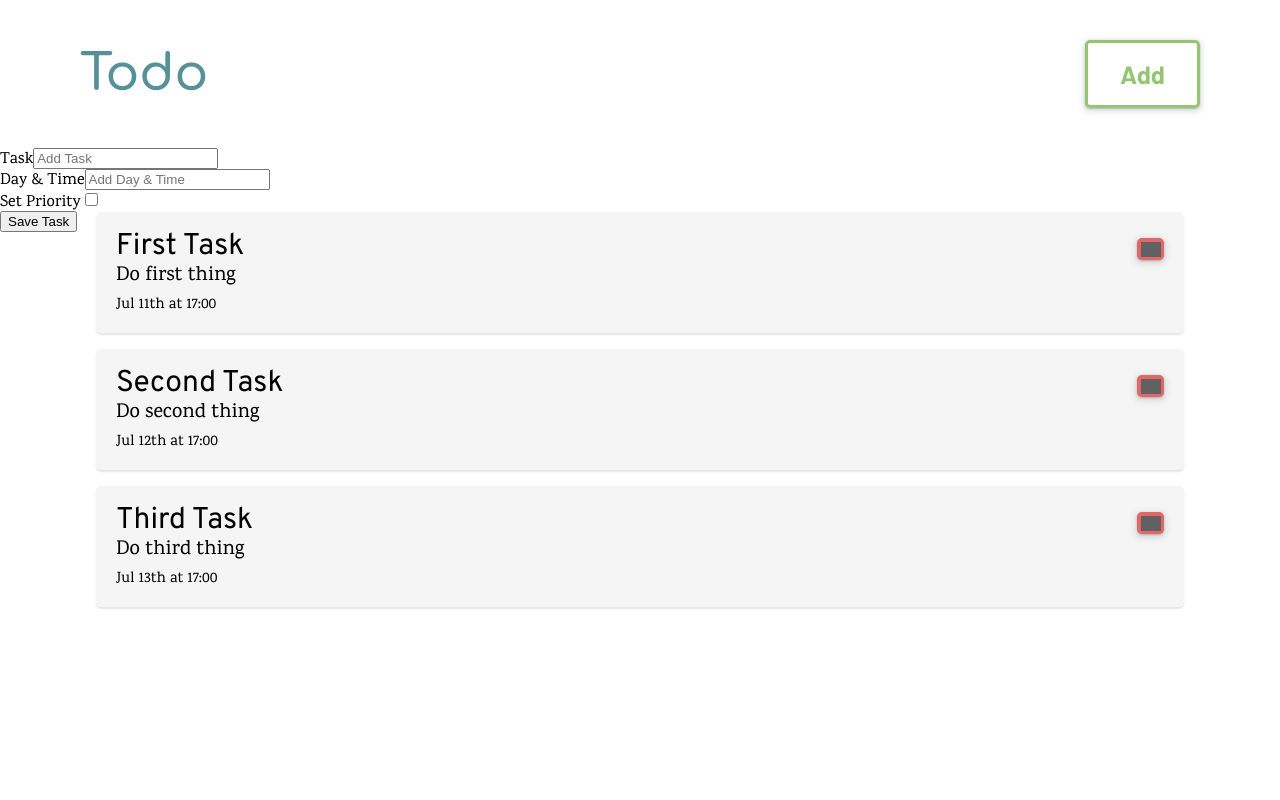
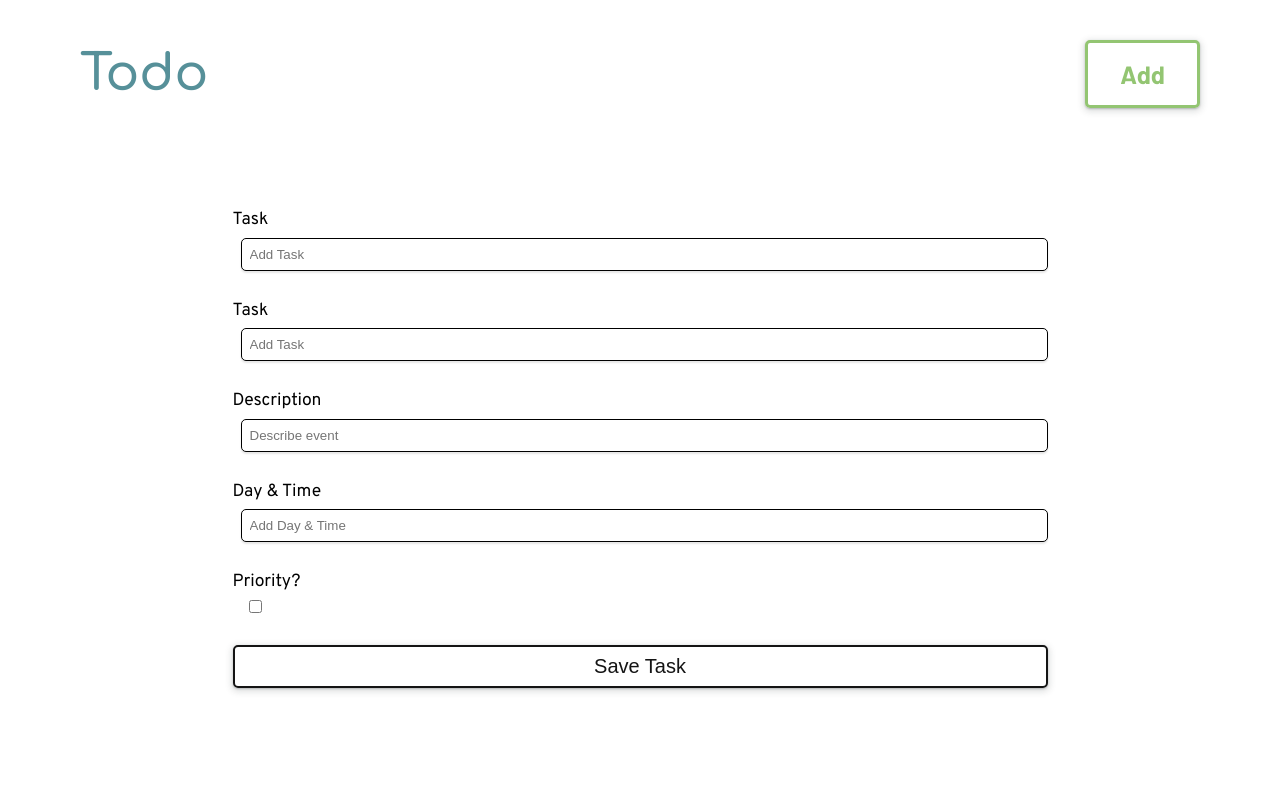
Before and after one commit to permalik/react_todo, a React (Create React App) app: page / in a window 1280 px wide. Shown: the top 800 px of the page. Built offline with nearby package versions, Linux system fonts and the light colour scheme; grey boxes are pictures that could not be loaded.

Commit message:
Finish form styling

```diff
--- a/src/App.js
+++ b/src/App.js
@@ -1,5 +1,4 @@
 // import './App.css';
-import AddTask from "./components/AddTask";
 import Header from "./components/Header";
 import Main from './components/Main';
 // import styled from "styled-components";
@@ -8,7 +7,6 @@ function App() {
   return (
     <>
       <Header />
-      <AddTask />
       <Main />
     </>
   );
--- a/src/components/AddTask.js
+++ b/src/components/AddTask.js
@@ -1,31 +1,136 @@
+import { useState } from 'react';
 import styled from 'styled-components';
 
 const AddForm = styled.form`
-  position: fixed;
+  display: flex;
+  flex-flow: column nowrap;
+  font-size: var(--tenPxFont);
+  min-width: 12rem;
+  padding: 4rem;
+
+  @media (max-width: 750px) {
+    padding: 1rem;
+  }
+
+  @media (min-width: 1024px) {
+    margin: 0 auto;
+    width: 815px;
+  }
 `;
 
-const FormControl = styled.div``;
+const FormControl = styled.div`
+  display: flex;
+  flex-flow: column nowrap;
+  width: 100%;
+`;
+
+const FormHeading = styled.h4`
+  font-size: 1.75em;
+  margin-bottom: 0.5rem;
+`;
 
 const FormLabel = styled.label``;
 
-const FormInput = styled.input``;
+const FormInput = styled.input`
+  border: 1px solid black;
+  border-radius: var(--borderRadius);
+  box-shadow: var(--mainShadow);
+  box-sizing: border-box;
+  margin: 0 0 2rem 0.5rem;
+  padding: 0.5rem;
 
-const FormSubmit = styled.input``;
+  &:hover {
+    box-shadow: var(--mainShadowHover);
+  }
 
-const AddTask = () => {
+  &:active {
+    box-shadow: var(--buttonShadow);
+  }
+
+  &:focus {
+    box-shadow: var(--buttonShadow);
+  }
+`;
+
+const FormCheckbox = styled.input`
+  align-self: flex-start;
+  margin: 0 0 2rem 1rem;
+`;
+
+const FormSubmit = styled.input`
+  background: transparent;
+  border: 2px solid ${(props) => props.theme.black};
+  border-radius: 5px;
+  box-shadow: var(--buttonShadow);
+  color: ${(props) => props.theme.black};
+  font-size: 2em;
+  padding: 0.5rem 0;
+
+  &:hover {
+    background: ${(props) => props.theme.black};
+    box-shadow: var(--buttonShadowHover);
+    color: ${(props) => props.theme.white};
+    cursor: pointer;
+  }
+
+  &:active {
+    background: hsl(0, 0%, 0%);
+  }
+`;
+
+const AddTask = ({ onAdd }) => {
+  const [title, setTitle] = useState('');
+  const [description, setDescription] = useState('');
+  const [date, setDate] = useState('');
+  const [priority, setPriority] = useState(false);
+
+  const onSubmit = (e) => {
+    e.preventDefault();
+
+    if (!title) {
+      alert('Please add a task');
+      return;
+    }
+
+    onAdd({ title, description, date, priority });
+
+    setTitle('');
+    setDescription('');
+    setDate('');
+    setPriority(false);
+  };
+
   return (
-    <AddForm>
+    <AddForm onSubmit={onSubmit}>
       <FormControl>
-        <FormLabel>Task</FormLabel>
-        <FormInput type="text" placeholder="Add Task" />
+        <FormHeading>
+          <FormLabel>Task</FormLabel>
+        </FormHeading>
+        <FormInput type="text" placeholder="Add Task" value={title} onChange={(e) => setTitle(e.target.value)} />
       </FormControl>
       <FormControl>
-        <FormLabel>Day & Time</FormLabel>
-        <FormInput type="text" placeholder="Add Day & Time" />
+        <FormHeading>
+          <FormLabel>Task</FormLabel>
+        </FormHeading>
+        <FormInput type="text" placeholder="Add Task" value={title} onChange={(e) => setTitle(e.target.value)} />
       </FormControl>
       <FormControl>
-        <FormLabel>Set Priority</FormLabel>
-        <FormInput type="checkbox" />
+        <FormHeading>
+          <FormLabel>Description</FormLabel>
+        </FormHeading>
+        <FormInput type="text" placeholder="Describe event" value={description} onChange={(e) => setDescription(e.target.value)} />
+      </FormControl>
+      <FormControl>
+        <FormHeading>
+          <FormLabel>Day & Time</FormLabel>
+        </FormHeading>
+        <FormInput type="text" placeholder="Add Day & Time" value={date} onChange={(e) => setDate(e.target.value)} />
+      </FormControl>
+      <FormControl>
+        <FormHeading>
+          <FormLabel>Priority?</FormLabel>
+        </FormHeading>
+        <FormCheckbox type="checkbox" checked={priority} value={priority} onChange={(e) => setPriority(e.currentTarget.checked)} />
       </FormControl>
       <FormSubmit type="submit" value="Save Task" />
     </AddForm>
--- a/src/components/Main.js
+++ b/src/components/Main.js
@@ -1,4 +1,5 @@
 import { useState } from 'react';
+import AddTask from './AddTask';
 import styled from 'styled-components';
 import Tasks from './Tasks';
 
@@ -44,6 +45,10 @@ const Main = () => {
     },
   ]);
 
+  const addTask = (task) => {
+    console.log(task);
+  };
+
   const deleteTask = (id) => {
     setTasks(tasks.filter((task) => task.id !== id));
   };
@@ -54,6 +59,7 @@ const Main = () => {
 
   return (
     <MainSection>
+      <AddTask onAdd={addTask} />
       <TaskWrapper>
         {tasks.length > 0 ? (
           <Tasks tasks={tasks} onDelete={deleteTask} onPriorityToggle={onPriorityToggle} />
--- a/src/components/Task.js
+++ b/src/components/Task.js
@@ -8,7 +8,7 @@ const TaskSection = styled.section`
   box-sizing: border-box;
   font-size: var(--tenPxFont);
   margin-bottom: 1rem;
-  min-width: 10rem;
+  min-width: 12rem;
   padding: 2em;
 
   @media (max-width: 600px) {
@@ -47,6 +47,7 @@ const TaskDescription = styled.p`
 
   @media (max-width: 600px) {
     margin-bottom: 1.5rem;
+    text-align: center;
   }
 `;
 
--- a/src/index.css
+++ b/src/index.css
@@ -111,6 +111,7 @@ q {
   --buttonShadow: hsla(206, 6%, 25%, 0.3) 0px 1px 2px 0px, hsla(206, 6%, 25%, 0.15) 0px 2px 6px 2px;
   --buttonShadowHover: hsla(206, 6%, 25%, 0.3) 0px 2px 2px 0px, hsla(206, 6%, 25%, 0.15) 0px 3px 6px 2px;
   --mainShadow: hsla(0, 0%, 0%, 0.1) 0px 2px 2px 0px;
+  --mainShadowHover: hsla(0, 0%, 0%, 0.1) 0px 3px 2px 0px;
   --borderRadius: 5px;
 }
 
```
